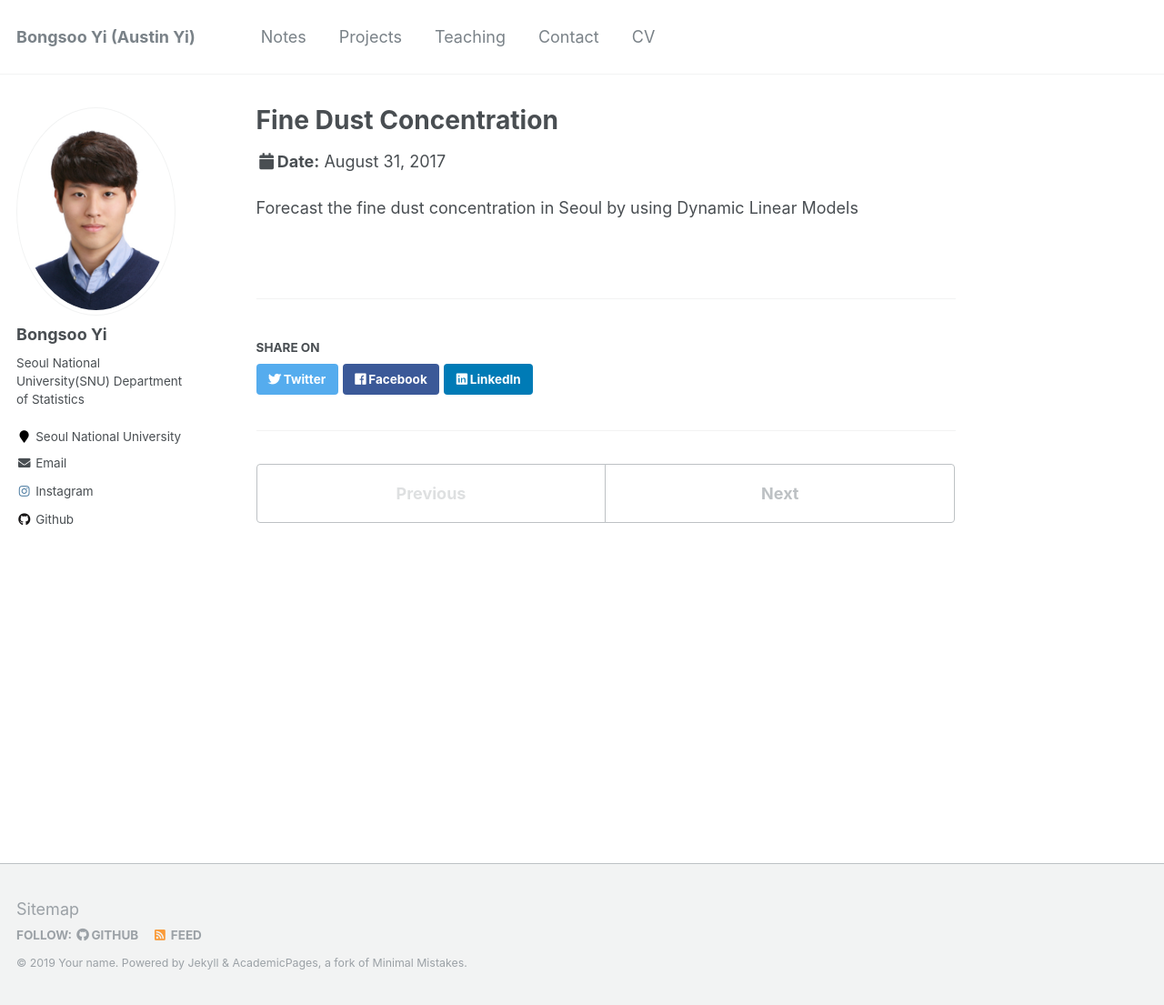
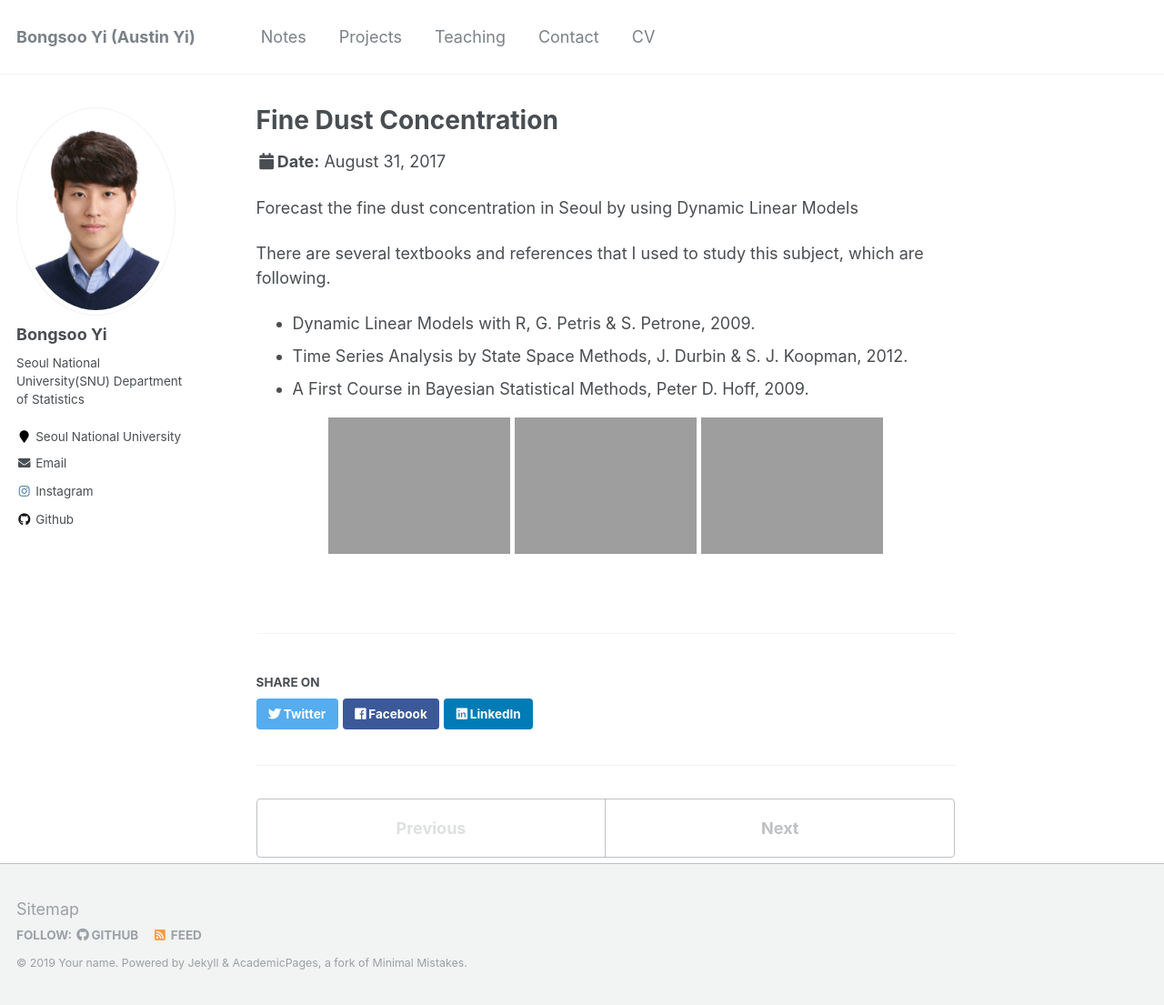
Before and after one commit to austinyi/austinyi.github.io, a Jekyll site: the page built from _talks/2017-08-31-talk-3.md, in a window 1280 px wide and 1105 px high. Shown: the whole window at 91% size. Built offline with Jekyll 4.4.1, drawn with Linux system fonts in a browser that asks for light colours.

Commit message:
Update 2017-08-31-talk-3.md

```diff
--- a/_talks/2017-08-31-talk-3.md
+++ b/_talks/2017-08-31-talk-3.md
@@ -8,3 +8,19 @@ date: 2017-08-31
 ---
 
 Forecast the fine dust concentration in Seoul by using Dynamic Linear Models
+
+
+There are several textbooks and references that I used to study this subject, which are following.
+* Dynamic Linear Models with R, G. Petris & S. Petrone, 2009.
+* Time Series Analysis by State Space Methods, J. Durbin & S. J. Koopman, 2012.
+* A First Course in Bayesian Statistical Methods, Peter D. Hoff, 2009.
+
+
+<p align="center">
+
+  <img src="http://austinyi.github.io/images/dlm.jpg" style="width:200px;"/>
+
+  <img src="http://austinyi.github.io/images/statespace.jpg" style="width:200px;"/>
+  <img src="http://austinyi.github.io/images/bayesian.jpg" style="width:200px;"/>
+
+</p>
```
